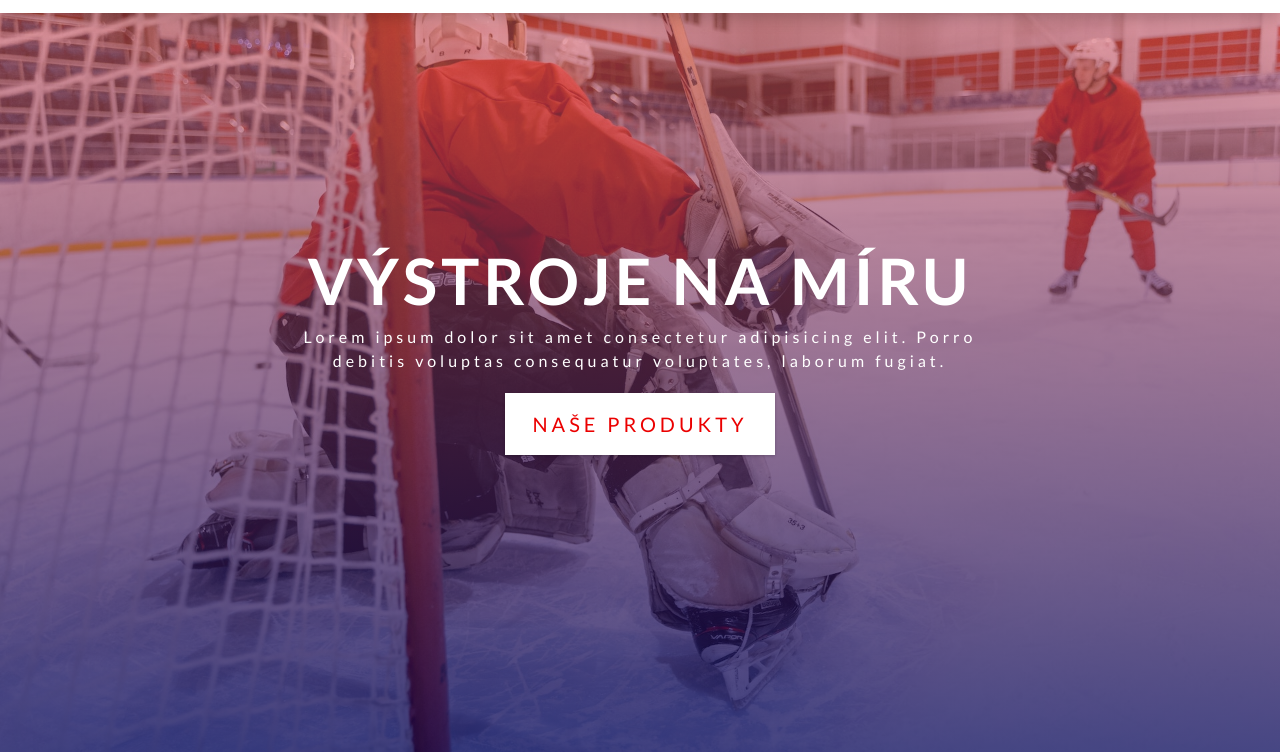
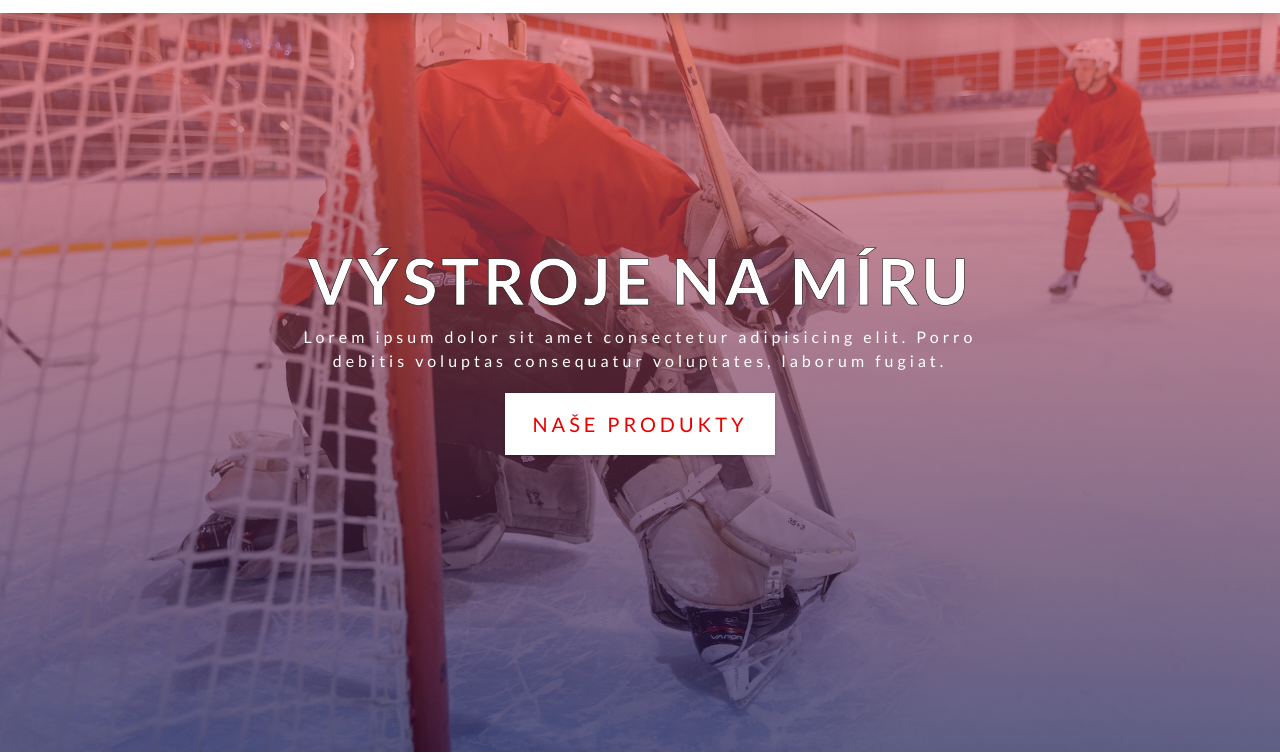
Before and after one commit to ckruf/VystrojNaMiru, a plain HTML site: page index.html in a window 1280 px wide. Shown: the part 48-802 px from the top of the page. Drawn offline with Linux system fonts and the light colour scheme.

Commit message:
final lin grad

```diff
--- a/css/styles.css
+++ b/css/styles.css
@@ -309,7 +309,7 @@ Hero
 */
 .hero {
   min-height: 100vh;
-  background: linear-gradient(rgba(255, 102, 102, 0.5), rgba(0, 0, 85, 0.7)),
+  background: linear-gradient(rgba(255, 102, 102, 0.6), rgba(0, 0, 62, 0.6)),
       url("../images/main.jpg") center/cover no-repeat;
   display: flex;
   justify-content: center;
@@ -324,6 +324,8 @@ Hero
 
 .hero-banner h1 {
   text-transform: uppercase;
+  -webkit-text-stroke-width: 0.5px;
+  -webkit-text-stroke-color: black;
 }
 
 .hero-banner p {
```
Also changed, not shown: 1 other file.
